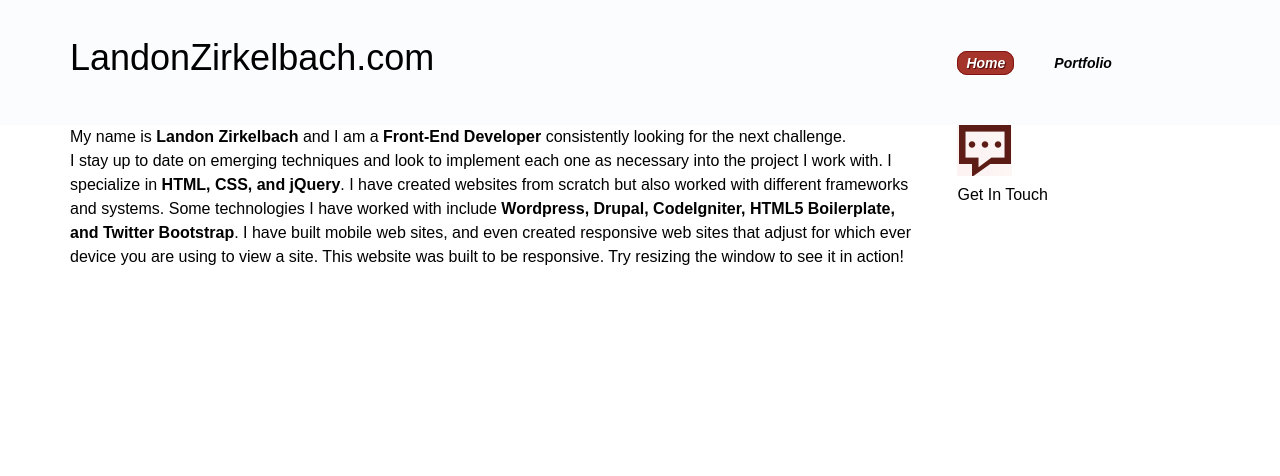
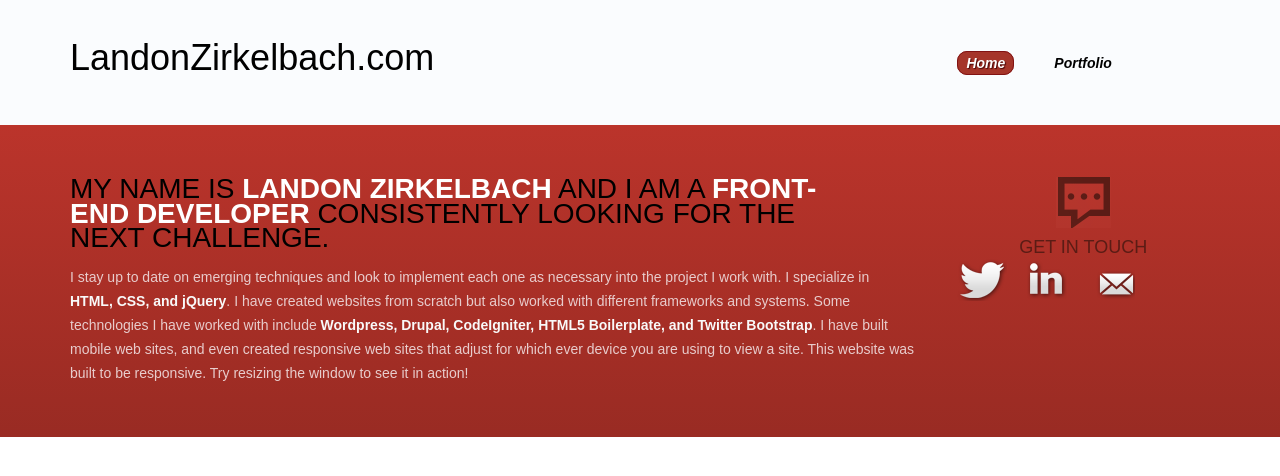
Before and after one commit to thelando618/1140portfolio, a PHP site: page /home.php in a window 1280 px wide. Shown: the top 476 px of the page. Run offline with PHP 8.4, Linux system fonts and the light colour scheme; some libraries are stand-ins or nearby versions.

Commit message:
Adding Default style classes and styling get in touch area.

```diff
--- a/css/styles.css
+++ b/css/styles.css
@@ -8,6 +8,12 @@
 		line-height: 24px;
 	}
 	a { text-decoration: none; }
+	.center { text-align: center; }
+	.right { text-align: right;}
+	.float-left { float: left; }
+	.float-right { float: right; }
+	.bold { font-weight: bold; }
+	.italic { font-style: italic; }
 	/*
 	 *
 	 * Navigation Container Styling Universal Across Pages.
@@ -43,12 +49,78 @@
 		color: #ffffff;
 		text-shadow: 1px 1px 1px #490707;
 	}
+	.get-in-touch .icon {
+		display: block;
+		float: left;
+		height: 42px;
+		margin-right: 1em;
+		width: 50px;
+	}
+	.get-in-touch .twitter {
+		background: url(../images/contact.png) 0 0 no-repeat;
+	}
+	.get-in-touch .twitter:hover {
+
+	}
+	.get-in-touch .linked {
+		background: url(../images/contact.png) -71px 0 no-repeat;
+	}
+	.get-in-touch .linked:hover {
+
+	}
+	.get-in-touch .email {
+		background: url(../images/contact.png) -130px 0 no-repeat;
+	}
+	.get-in-touch .email:hover {
+
+	}
 	/*
 	 *
 	 * Home Container styling. only on home page.
 	 *
 	 */
-
+	.home-container {
+		background: #bb342b;
+		background: -moz-linear-gradient(top,  #bb342b 0%, #992b23 100%);
+		background: -webkit-gradient(linear, left top, left bottom, color-stop(0%,#bb342b), color-stop(100%,#992b23));
+		background: -webkit-linear-gradient(top,  #bb342b 0%,#992b23 100%);
+		background: -o-linear-gradient(top,  #bb342b 0%,#992b23 100%);
+		background: -ms-linear-gradient(top,  #bb342b 0%,#992b23 100%);
+		background: linear-gradient(to bottom,  #bb342b 0%,#992b23 100%);
+		filter: progid:DXImageTransform.Microsoft.gradient( startColorstr='#bb342b', endColorstr='#992b23',GradientType=0 );
+	}
+	.home-container .row {
+		padding: 3.25em 0;
+	}
+	.home-container h1.intro {
+		color: #000000;
+		font-size: 1.75em;
+		line-height: 0.875em;
+		margin: 0 2em 0.5em 0;
+		text-transform: uppercase;
+	}
+	.home-container h1.intro strong {
+		color: #ffffff;
+		font-weight: bold;
+	}
+	.home-container p.intro-text {
+		color: #e8cccc;
+		font-size: 0.875em;
+	}
+	.home-container p.intro-text strong {
+		color: #f9f9f9;
+		font-weight: bold;
+	}
+	.home-container .get-in-touch img {
+		text-align: center;
+	}
+	.home-container .get-in-touch h2 {
+		color: #5b1c15;
+		font-size: 1.125em; /* Set as 18 until i get font issue fixed. Font size should be 36px */
+		font-weight: normal;
+		text-align: center;
+		text-transform: uppercase;
+	}
 /* ============================= */
 /* ! Layout for mobile version   */
 /* ============================= */
--- a/home.php
+++ b/home.php
@@ -11,18 +11,12 @@
 			</p>
 		</div>
 		<div class="threecol get-in-touch last">
-			<img src="images/get-in-touch-icon.png" alt="Speech bubble" title="speech bubble" target="_blank"/>
+			<p class="center"><img src="images/get-in-touch-icon.png" alt="Speech bubble" title="speech bubble" target="_blank"/></p>
 			<h2>Get In Touch</h2>
-			<div class="row">
-				<div class="fourcol">
-					<a href="#" class="twitter icon"></a>
-				</div>
-				<div class="fourcol">
-					<a href="http://www.linkedin.com/pub/landon-zirkelbach/18/869/682" class="twitter icon" target="_blank"></a>
-				</div>
-				<div class="fourcol last">
-					<a href="mailto:landonzirkelbach@gmail.com" class="email icon" target="_blank"></a>
-				</div>
+			<div class="icons">
+				<a href="#" class="twitter icon"></a>
+				<a href="http://www.linkedin.com/pub/landon-zirkelbach/18/869/682" class="linked icon" target="_blank"></a>
+				<a href="mailto:landonzirkelbach@gmail.com" class="email icon" target="_blank"></a>
 			</div>
 		</div>
 	</div>
```
